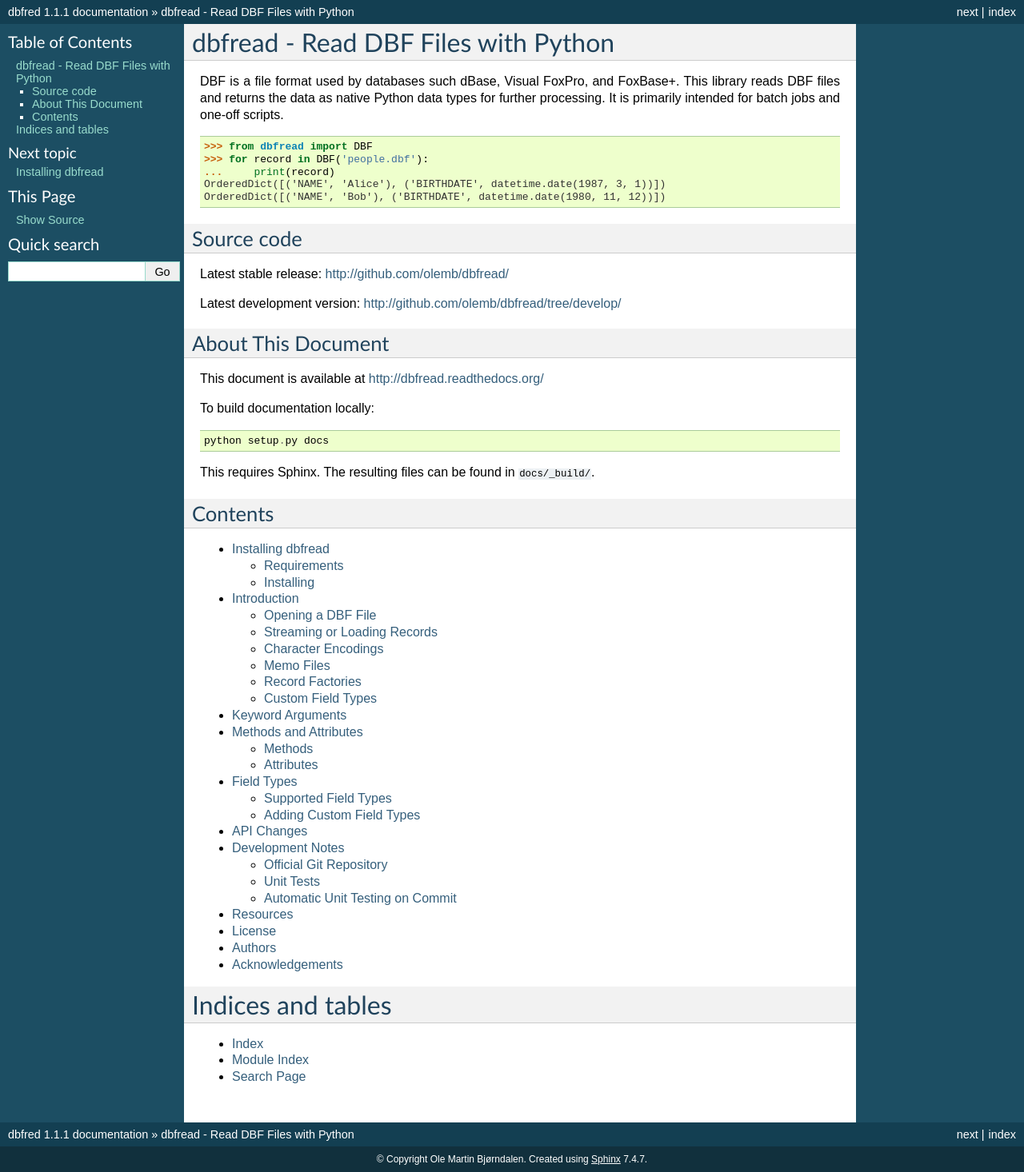
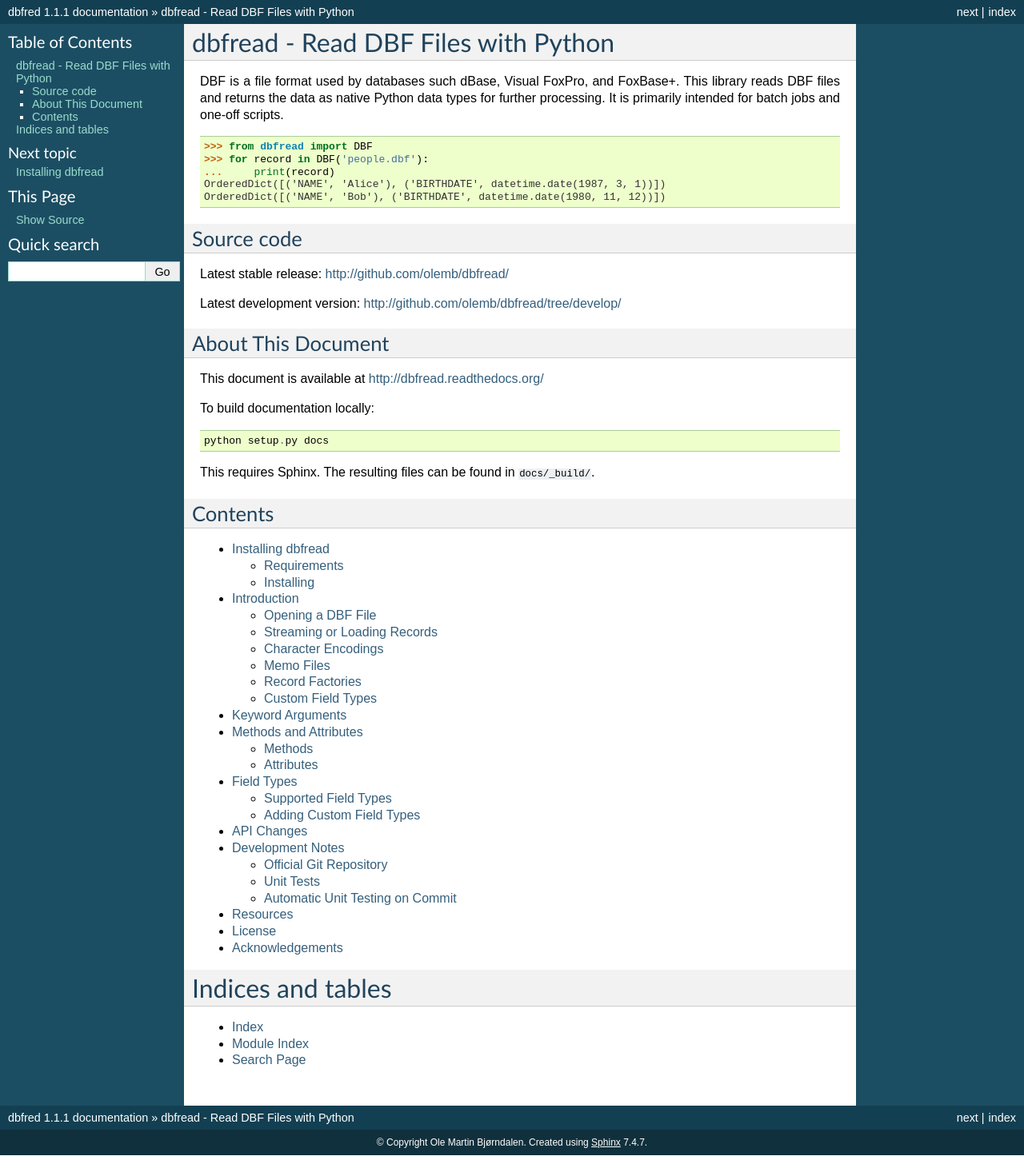
Before and after one commit to olemb/dbfread, a Sphinx documentation site: the page built from docs/index.rst, in a window 1280 px wide. Shown: the whole page at 80% size. Built offline with Sphinx 7.4.7, drawn with Linux system fonts in a browser that asks for light colours; after the commit the page ends 1445 px from its top, so only the background shows below that.

Commit message:
Removed the "Authors" page. It's not needed.

```diff
--- a/docs/authors.rst
+++ /dev/null
@@ -1,4 +0,0 @@
-Authors
-========
-
-Ole Martin Bjørndalen (lead programmer)
--- a/docs/index.rst
+++ b/docs/index.rst
@@ -56,7 +56,6 @@
    development_notes
    resources
    license
-   authors
    acknowledgements
 
 
```
